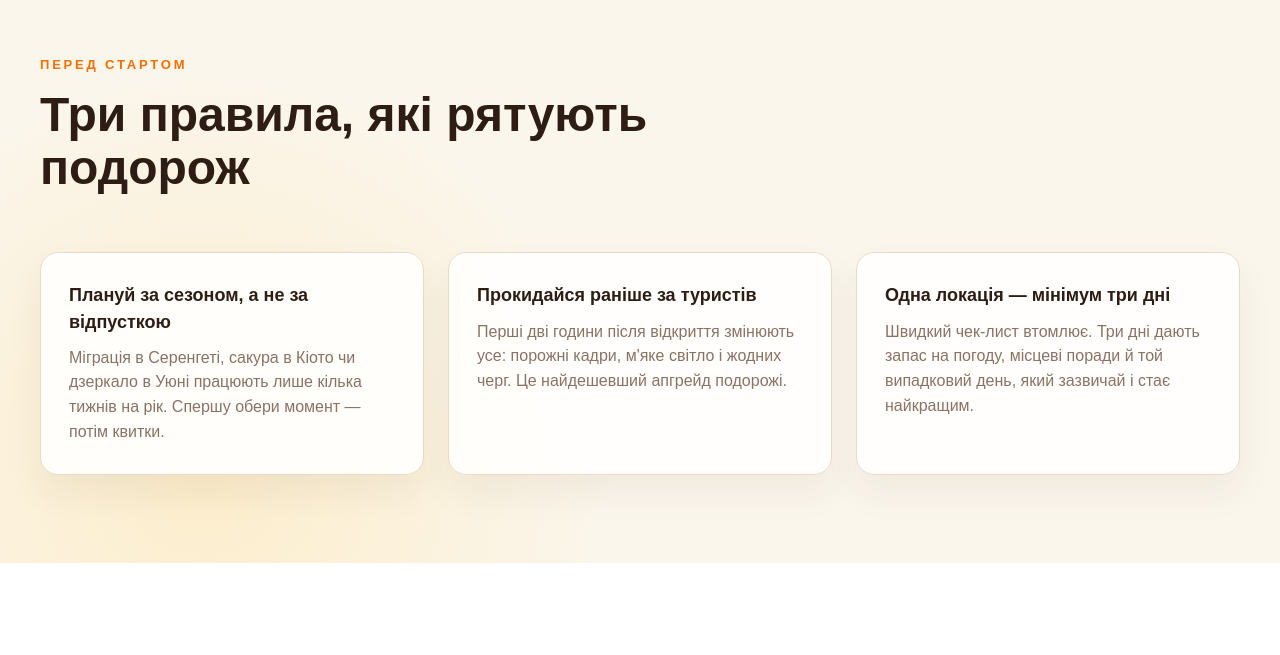
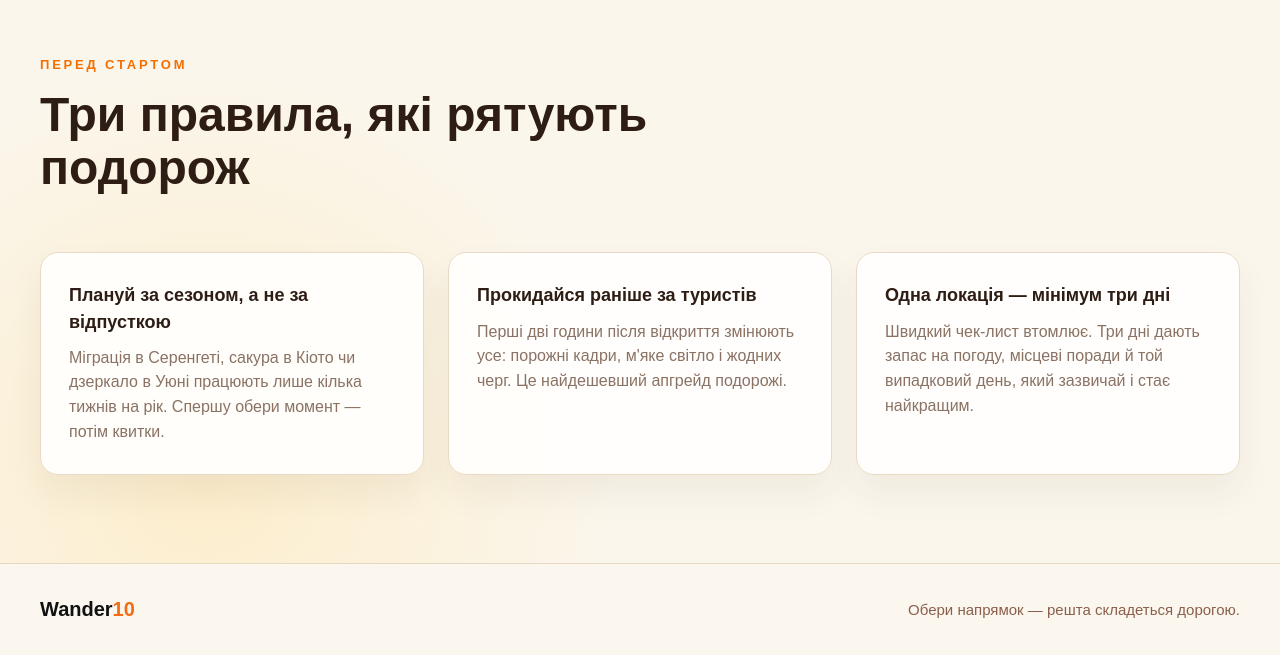
Before and after one commit to ItGencer/Wander10-template, a website built with webpack: page src/index.html in a window 1280 px wide. Shown: the part 3932-4587 px from the top of the page. Before the commit the page ends 4495 px from the top, so only its background shows below. Built offline with nearby package versions, Linux system fonts and the light colour scheme.

Commit message:
add footer section

```diff
--- a/src/index.html
+++ b/src/index.html
@@ -327,6 +327,16 @@
       </section>
     </main>
 
+    <footer class="footer">
+      <div class="footer__container">
+        <a class="footer__logo" href="#" aria-label="Wander10 головна">
+          Wander<span>10</span>
+        </a>
+
+        <p class="footer__text">Обери напрямок — решта складеться дорогою.</p>
+      </div>
+    </footer>
+
     <script type="module" src="index.js"></script>
   </body>
 </html>
--- a/src/styles/main.scss
+++ b/src/styles/main.scss
@@ -518,7 +518,52 @@ a {
     }
   }
 
-  .rule-card {
-    padding: 25px 22px;
+.rule-card {
+  padding: 25px 22px;
   }
 }
+
+// Footer
+.footer {
+  padding: 35px 0;
+  border-top: 1px solid #e7d8c3;
+  background: #fbf7ef;
+
+  &__container {
+    width: min(100% - 40px, 1200px);
+    margin: 0 auto;
+    display: flex;
+    align-items: center;
+    justify-content: space-between;
+    gap: 32px;
+  }
+
+  &__logo {
+    font-size: 20px;
+    font-weight: 800;
+    line-height: 1;
+    color: #111111;
+
+    span {
+      color: #f36b12;
+    }
+  }
+
+  &__text {
+    color: #8a5f4b;
+    font-size: 15px;
+    line-height: 1.4;
+  }
+}
+
+@media (max-width: 640px) {
+  .footer {
+    padding: 36px 0;
+
+    &__container {
+      width: min(100% - 28px, 1200px);
+      flex-direction: column;
+      align-items: flex-start;
+    }
+  }
+}
```
